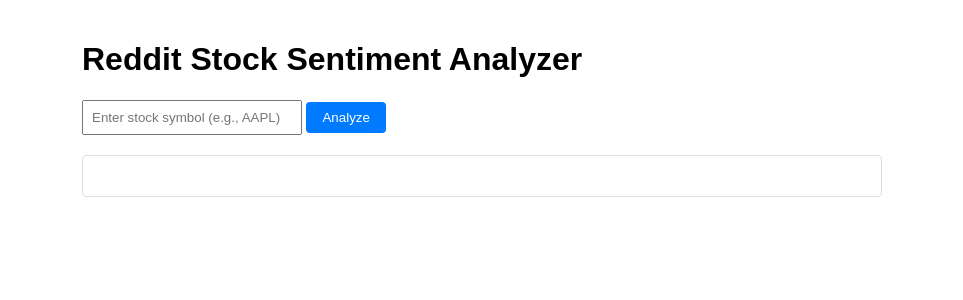
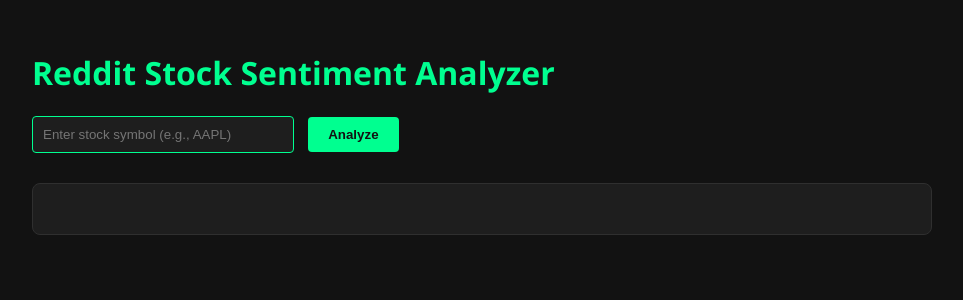
Before and after one commit to moh1tt/reddit-stock-sentiment, a Flask app: page / in a window 1280 px wide. Shown: the top 300 px of the page, without its empty margins (158-1121 px from the left). Run offline with Flask 3, Linux system fonts and the light colour scheme.

Commit message:
made visual changes

```diff
--- a/src/templates/index.html
+++ b/src/templates/index.html
@@ -1,98 +1,134 @@
 <!DOCTYPE html>
-<html>
+<html lang="en">
 
 <head>
+    <meta charset="UTF-8" />
     <title>Reddit Stock Sentiment Analyzer</title>
     <style>
         body {
-            font-family: Arial, sans-serif;
-            max-width: 800px;
+            font-family: 'Segoe UI', Tahoma, Geneva, Verdana, sans-serif;
+            max-width: 900px;
             margin: 0 auto;
-            padding: 20px;
+            padding: 30px;
+            background-color: #121212;
+            color: #e0e0e0;
+        }
+
+        h1,
+        h2,
+        h3 {
+            color: #00ff90;
+        }
+
+        a {
+            color: #ffffff;
+            text-decoration: none;
+        }
+
+        a:hover {
+            text-decoration: underline;
+        }
+
+        input[type="text"] {
+            padding: 10px;
+            width: 240px;
+            border: 1px solid #00ff90;
+            background-color: #1e1e1e;
+            color: #fff;
+            border-radius: 4px;
+        }
+
+        button {
+            padding: 10px 20px;
+            background-color: #00ff90;
+            color: #121212;
+            border: none;
+            border-radius: 4px;
+            cursor: pointer;
+            margin-left: 10px;
+            font-weight: bold;
+        }
+
+        button:hover {
+            background-color: #00c784;
+        }
+
+        #results {
+            margin-top: 30px;
+            padding: 25px;
+            background-color: #1e1e1e;
+            border: 1px solid #2f2f2f;
+            border-radius: 8px;
+        }
+
+        .loading {
+            font-style: italic;
+            color: #bbbbbb;
+        }
+
+        .error {
+            color: #ff6b6b;
+        }
+
+        .success {
+            color: #ffffff;
         }
 
         .form-group {
-            margin-bottom: 20px;
-        }
-
-        input[type="text"] {
-            padding: 8px;
-            width: 200px;
-        }
-
-        button {
-            padding: 8px 16px;
-            background-color: #007bff;
-            color: white;
-            border: none;
-            border-radius: 4px;
-            cursor: pointer;
-        }
-
-        button:hover {
-            background-color: #0056b3;
-        }
-
-        #results {
-            margin-top: 20px;
-            padding: 20px;
-            border: 1px solid #ddd;
-            border-radius: 4px;
-        }
-
-        .error {
-            color: red;
-        }
-
-        .success {
-            color: green;
-        }
-
-        .loading {
-            color: #666;
-            font-style: italic;
+            margin-bottom: 30px;
         }
 
         .post {
-            margin: 15px 0;
-            padding: 15px;
-            border: 1px solid #eee;
-            border-radius: 4px;
+            margin: 20px 0;
+            padding: 20px;
+            background-color: #181818;
+            border-left: 5px solid #555;
+            border-radius: 6px;
         }
 
         .post-title {
+            font-size: 1.1em;
             font-weight: bold;
-            margin-bottom: 10px;
+            margin-bottom: 8px;
         }
 
         .post-meta {
-            font-size: 0.8em;
-            color: #666;
+            font-size: 0.9em;
+            color: #aaaaaa;
             margin-bottom: 10px;
         }
 
         .post-text {
             margin-top: 10px;
-            white-space: pre-wrap;
+            line-height: 1.6;
         }
 
         .sentiment-summary {
-            margin: 20px 0;
-            padding: 15px;
-            background-color: #f8f9fa;
-            border-radius: 4px;
+            background-color: #1c1c1c;
+            border: 1px solid #2f2f2f;
+            padding: 20px;
+            border-radius: 6px;
+            margin-bottom: 20px;
         }
 
         .post.positive {
-            border-left: 4px solid #28a745;
+            border-left: 5px solid #00ff90;
         }
 
         .post.negative {
-            border-left: 4px solid #dc3545;
+            border-left: 5px solid #ff4c4c;
         }
 
         .post.neutral {
-            border-left: 4px solid #ffc107;
+            border-left: 5px solid #ffc107;
+        }
+
+        ul {
+            padding-left: 20px;
+        }
+
+        li {
+            margin-bottom: 5px;
         }
     </style>
 </head>
@@ -102,7 +138,7 @@
 
     <div class="form-group">
         <form id="stockForm">
-            <input type="text" id="stockSymbol" placeholder="Enter stock symbol (e.g., AAPL)" required>
+            <input type="text" id="stockSymbol" placeholder="Enter stock symbol (e.g., AAPL)" required />
             <button type="submit">Analyze</button>
         </form>
     </div>
@@ -132,37 +168,27 @@
                     return;
                 }
 
-                let html = '<div class="success">';
-                html += `<h2>Analysis Results for ${data.stock_symbol}</h2>`;
+                let html = `<div class="success"><h2>Analysis Results for ${data.stock_symbol}</h2>`;
 
                 if (data.sentiment.success) {
-                    // Sentiment Summary
                     html += '<div class="sentiment-summary">';
                     html += '<h3>Sentiment Analysis</h3>';
                     html += `<p>Average Sentiment: ${(data.sentiment.average_sentiment * 100).toFixed(1)}%</p>`;
                     html += `<p>Total Posts Analyzed: ${data.sentiment.post_count}</p>`;
-                    html += '<p>Sentiment Distribution:</p>';
-                    html += '<ul>';
-                    const distribution = data.sentiment.sentiment_distribution;
-                    html += `<li>Positive: ${distribution.positive || 0}</li>`;
-                    html += `<li>Neutral: ${distribution.neutral || 0}</li>`;
-                    html += `<li>Negative: ${distribution.negative || 0}</li>`;
-                    html += '</ul>';
-                    html += '</div>';
+                    html += '<p>Sentiment Distribution:</p><ul>';
+                    const dist = data.sentiment.sentiment_distribution;
+                    html += `<li>Positive: ${dist.positive || 0}</li>`;
+                    html += `<li>Neutral: ${dist.neutral || 0}</li>`;
+                    html += `<li>Negative: ${dist.negative || 0}</li>`;
+                    html += '</ul></div>';
 
-                    // Top Posts
                     html += '<h3>Top Reddit Posts</h3>';
                     data.sentiment.top_posts.forEach(post => {
                         const sentimentClass = post.sentiment > 0 ? 'positive' : (post.sentiment < 0 ? 'negative' : 'neutral');
                         html += `<div class="post ${sentimentClass}">`;
                         html += `<div class="post-title"><a href="${post.url}" target="_blank">${post.title}</a></div>`;
-                        html += `<div class="post-meta">`;
-                        html += `Posted in r/${post.subreddit} on ${post.created_utc}`;
-                        html += `<br>Score: ${post.score} | Sentiment: ${(post.sentiment * 100).toFixed(1)}%`;
-                        html += `</div>`;
-                        if (post.text) {
-                            html += `<div class="post-text">${post.text}</div>`;
-                        }
+                        html += `<div class="post-meta">Posted in r/${post.subreddit} on ${post.created_utc}<br>Score: ${post.score} | Sentiment: ${(post.sentiment * 100).toFixed(1)}%</div>`;
+                        if (post.text) html += `<div class="post-text">${post.text}</div>`;
                         html += '</div>';
                     });
                 } else {
```
